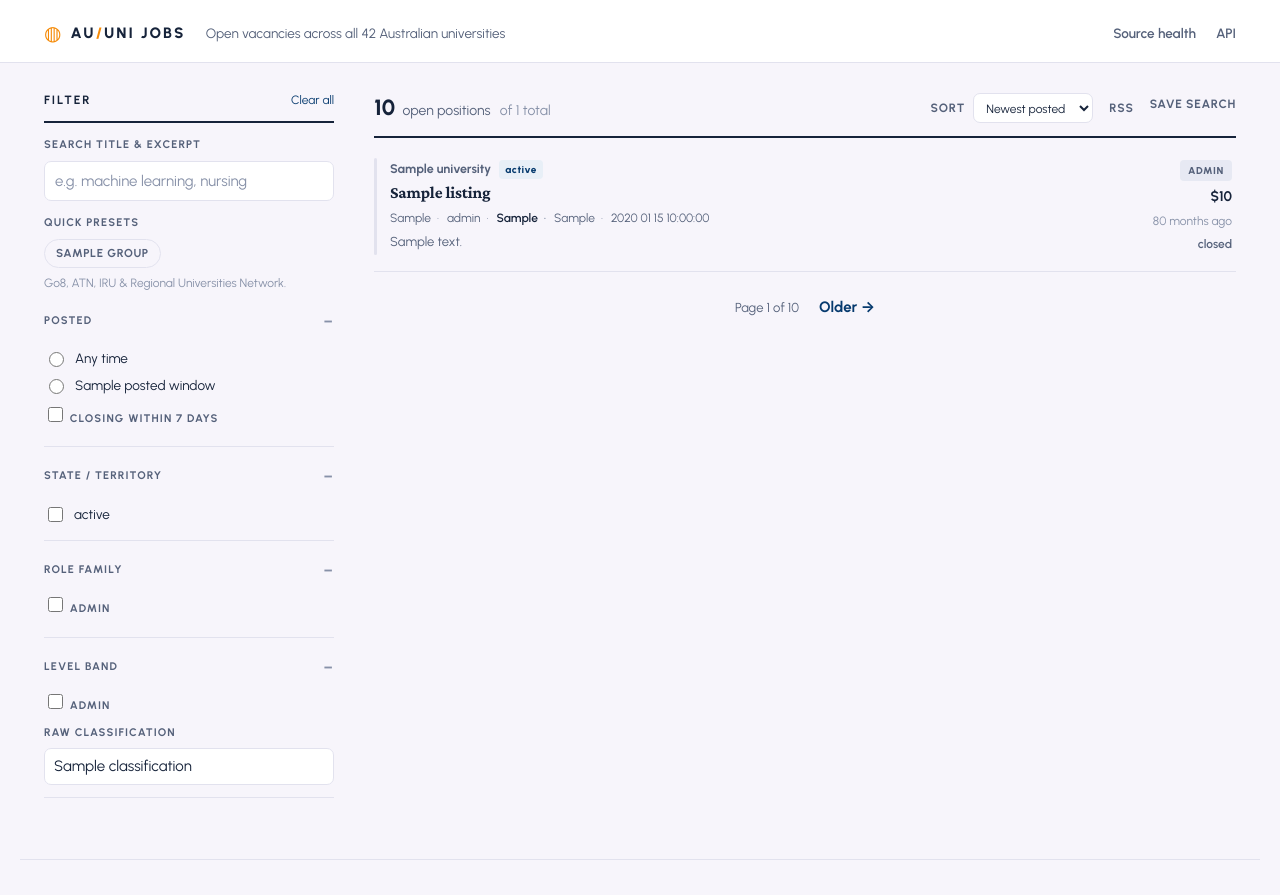
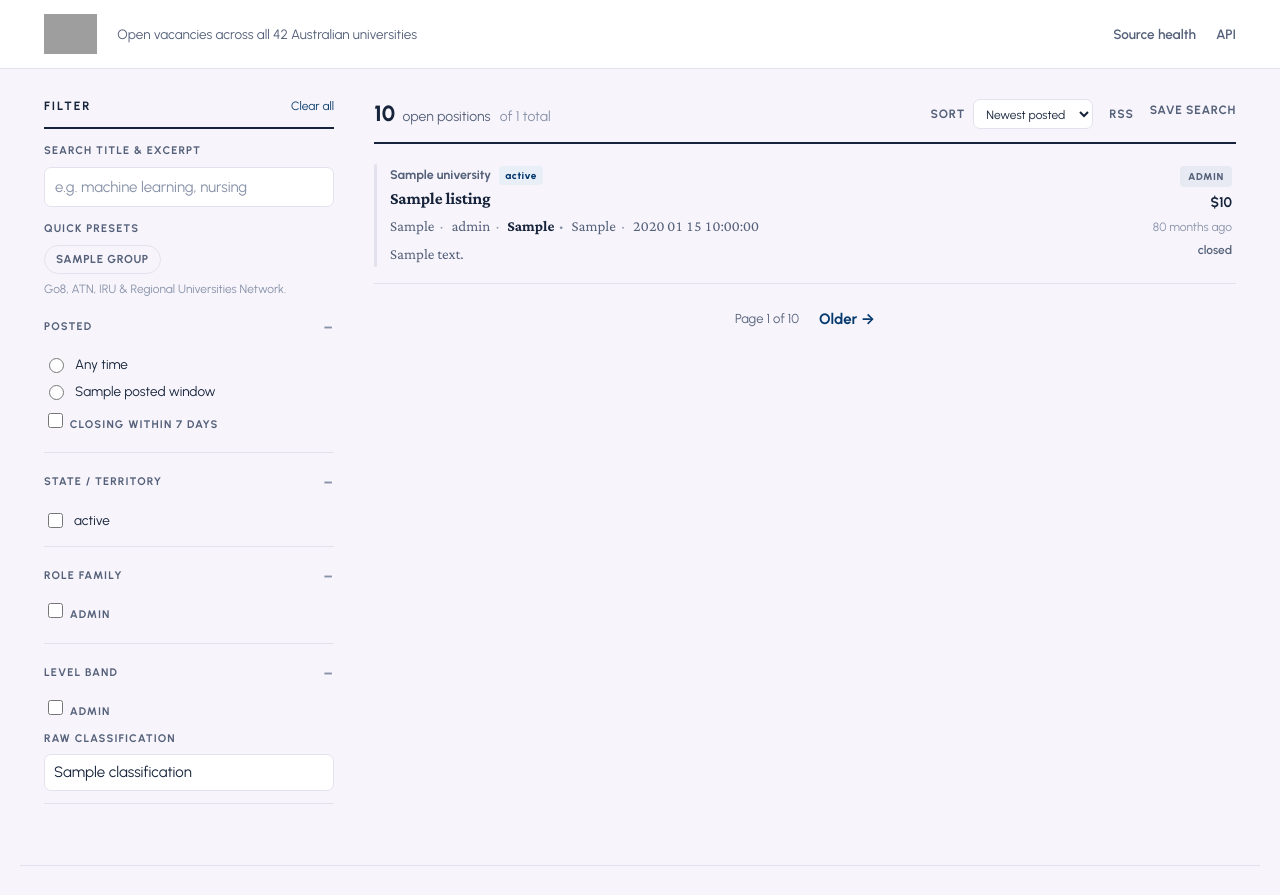
Before and after one commit to barnandbee/c-test4, a FastAPI app: template app/web/templates/index.html in a window 1280 px wide. Shown: the top 895 px of the page. Run offline with FastAPI, Linux system fonts and the light colour scheme; the template is opened without the code that fills it: most values are stand-ins (such as "Sample title", 1, 10 or a date in 2020); grey boxes are pictures that could not be loaded.

Commit message:
Crimson Pro on meta rows + logo-image header with text fallback (#8)
* Use Urbanist as the default sans (Crimson Pro stays on titles + job titles)

- Load Google Font Urbanist alongside Crimson Pro
- --sans now leads with Urbanist for all UI text, labels, meta, inputs, tables and
  the logo; Crimson Pro remains on headings and job titles

Co-Authored-By: Claude Opus 4.8 <noreply@anthropic.com>
Claude-Session: https://claude.ai/code/session_01Q5dfwuDgTweBTADrYHTwf9

* Meta rows + excerpt in Crimson Pro; header uses logo image with text fallback

- Listing meta rows and excerpts now render in Crimson Pro (badges, salary and
  dates stay Urbanist) for more editorial warmth
- Header shows /static/logo.png when present, with a graceful fallback to the
  text wordmark if the file is missing (guarded so the hidden fallback isn't
  revealed by its own display rule)

Add the logo by committing the PNG to app/web/static/logo.png.

Co-Authored-By: Claude Opus 4.8 <noreply@anthropic.com>
Claude-Session: https://claude.ai/code/session_01Q5dfwuDgTweBTADrYHTwf9

---------

Co-authored-by: Claude <noreply@anthropic.com>

```diff
--- a/app/web/static/style.css
+++ b/app/web/static/style.css
@@ -75,8 +75,10 @@ code { font-family: var(--mono); font-size: .88em; background: var(--surface-2);
 /* header ------------------------------------------------------------------ */
 .site-header { border-bottom: 1px solid var(--hair); background: var(--paper);
   position: sticky; top: 0; z-index: 10; }
-.site-header .wrap { display: flex; align-items: baseline; gap: 20px; padding-top: 16px; padding-bottom: 16px; }
-.brand { display: inline-flex; align-items: baseline; gap: 9px; text-decoration: none; color: var(--ink); }
+.site-header .wrap { display: flex; align-items: center; gap: 20px; padding-top: 14px; padding-bottom: 14px; }
+.brand { display: inline-flex; align-items: center; gap: 9px; text-decoration: none; color: var(--ink); }
+.brand-logo { height: 40px; width: auto; display: block; }
+.brand-text:not([hidden]) { display: inline-flex; align-items: baseline; gap: 9px; }
 .brand-mark { color: var(--amber-bright); font-size: 20px; transform: translateY(2px); }
 .brand-name { font-weight: 800; letter-spacing: .14em; font-size: 15px; }
 .brand-sep { color: var(--amber-bright); }
@@ -194,13 +196,16 @@ input::placeholder { color: var(--ink-3); }
 .listing-title { margin: 2px 0 6px; font-size: 17px; line-height: 1.25; font-weight: 650; letter-spacing: -.01em; }
 .listing-title a { color: var(--ink); text-decoration: none; }
 .listing-title a:hover { color: var(--accent-ink); text-decoration: underline; text-underline-offset: 2px; }
-.listing-meta { display: flex; flex-wrap: wrap; gap: 6px 8px; margin-bottom: 6px; }
-.listing-meta .m { font-size: 12px; color: var(--ink-2); position: relative; padding-right: 8px; }
+/* Meta + excerpt in Crimson Pro for editorial warmth; badges/salary/dates stay sans. */
+.listing-meta { display: flex; flex-wrap: wrap; gap: 4px 8px; margin-bottom: 6px;
+  font-family: var(--serif); }
+.listing-meta .m { font-size: 15px; color: var(--ink-2); position: relative; padding-right: 9px; }
 .listing-meta .m::after { content: "·"; position: absolute; right: 0; color: var(--ink-3); }
 .listing-meta .m:last-child { padding-right: 0; }
 .listing-meta .m:last-child::after { content: ""; }
-.listing-meta .cls { color: var(--ink); font-weight: 600; }
-.listing-excerpt { margin: 4px 0 0; font-size: 13px; color: var(--ink-2); line-height: 1.45;
+.listing-meta .cls { color: var(--ink); font-weight: 700; }
+.listing-excerpt { margin: 4px 0 0; font-size: 15px; color: var(--ink-2); line-height: 1.4;
+  font-family: var(--serif);
   display: -webkit-box; -webkit-line-clamp: 2; -webkit-box-orient: vertical; overflow: hidden; }
 
 .listing-side { display: flex; flex-direction: column; align-items: flex-end; gap: 5px; text-align: right; }
--- a/app/web/templates/base.html
+++ b/app/web/templates/base.html
@@ -15,9 +15,13 @@
   <a class="skip-link" href="#results">Skip to results</a>
   <header class="site-header">
     <div class="wrap">
-      <a class="brand" href="/">
-        <span class="brand-mark" aria-hidden="true">◍</span>
-        <span class="brand-name">AU<span class="brand-sep">/</span>UNI JOBS</span>
+      <a class="brand" href="/" aria-label="AU Uni Jobs — home">
+        <img class="brand-logo" src="/static/logo.png" alt="AU Uni Jobs" width="150"
+             onerror="this.remove();var f=document.getElementById('brand-fallback');if(f)f.hidden=false;">
+        <span class="brand-text" id="brand-fallback" hidden>
+          <span class="brand-mark" aria-hidden="true">◍</span>
+          <span class="brand-name">AU<span class="brand-sep">/</span>UNI JOBS</span>
+        </span>
       </a>
       <p class="brand-tag">Open vacancies across all 42 Australian universities</p>
       <nav class="site-nav">
```
